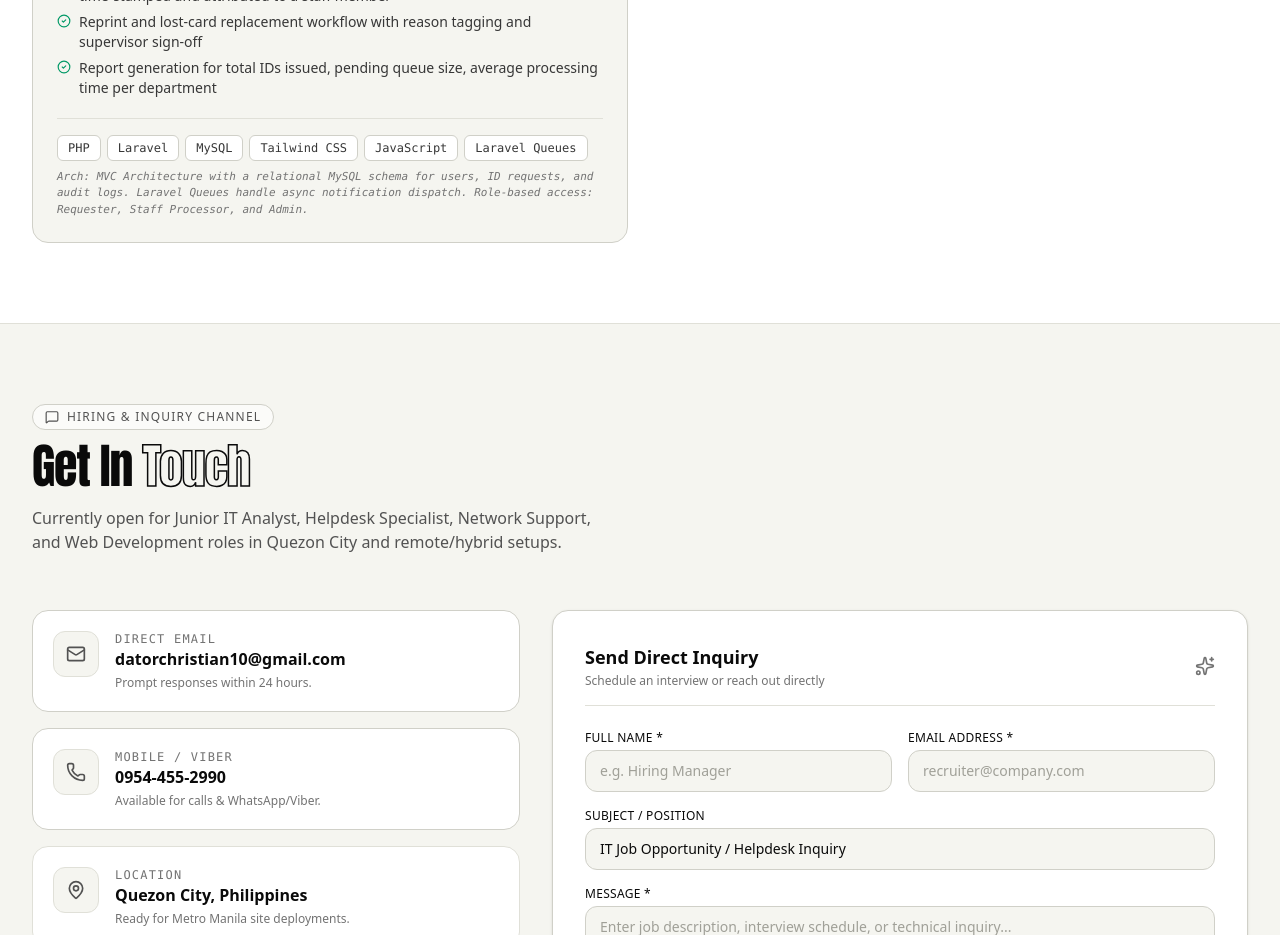
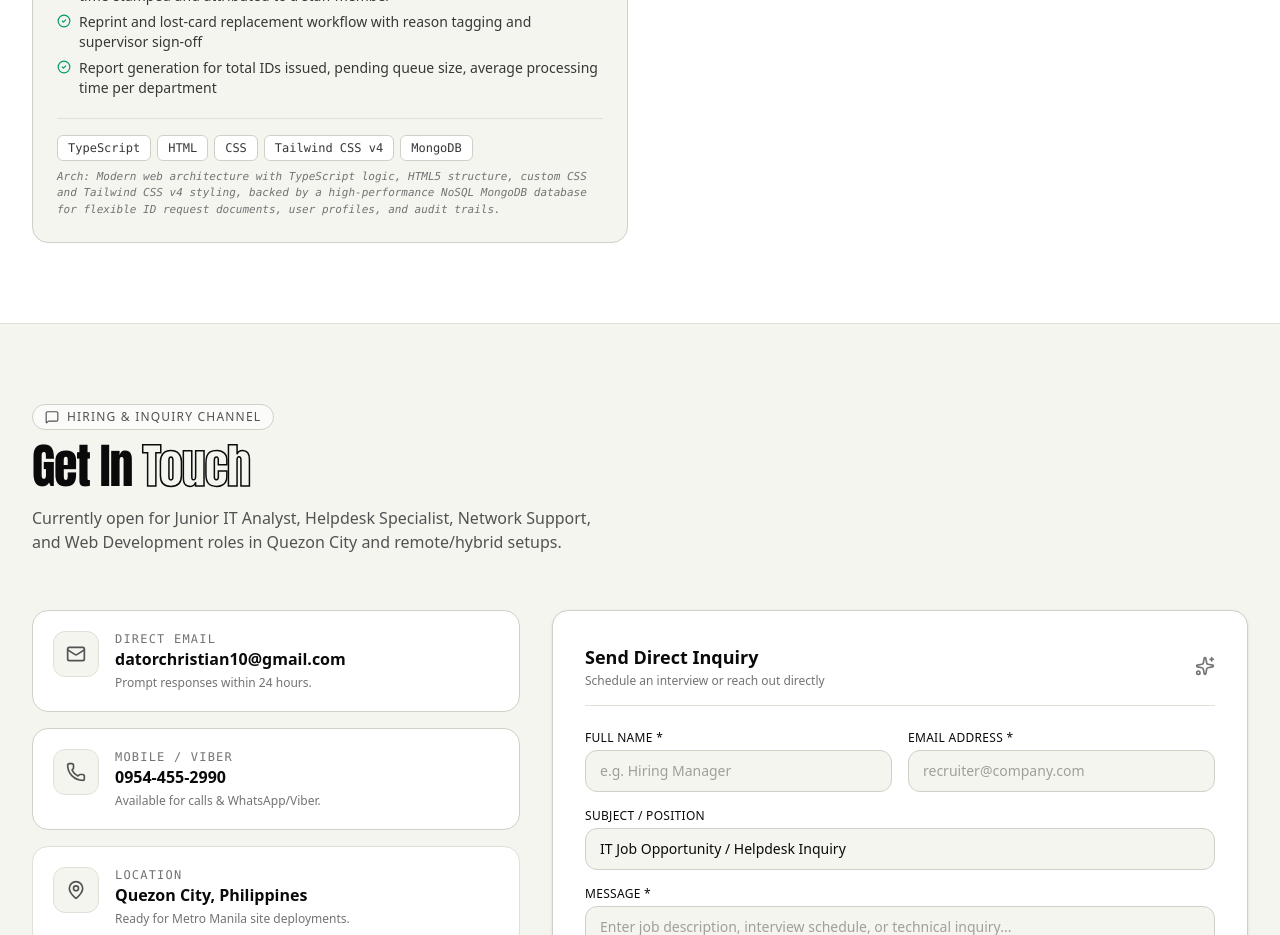
Before and after one commit to Matteoo10/My-Portfolio-Website, a React (Vite) app: page / in a window 1280 px wide. Shown: the part 3480-4415 px from the top of the page. Built offline with nearby package versions, Linux system fonts and the light colour scheme.

Commit message:
Update ID Management System tech stack tags to TypeScript, HTML, CSS, Tailwind CSS v4, and MongoDB

```diff
--- a/src/data/resumeData.ts
+++ b/src/data/resumeData.ts
@@ -284,11 +284,13 @@ export const skillGroups: SkillGroup[] = [
   {
     category: "Web Development & Databases",
     iconName: "Code",
-    description: "Building web platforms and application logic.",
+    description: "Building modern web applications and NoSQL database schemas.",
     skills: [
-      { name: "C++ Programming", level: 25, highlight: true },
-      { name: "Laravel Blade Syntax", level: 28, highlight: true },
-      { name: "JavaScript", level: 30, highlight: true }
+      { name: "TypeScript", level: 65, highlight: true },
+      { name: "HTML & CSS", level: 75, highlight: true },
+      { name: "Tailwind CSS v4", level: 70, highlight: true },
+      { name: "MongoDB Database", level: 60, highlight: true },
+      { name: "C++ Programming", level: 25 }
     ]
   }
 ];
@@ -343,8 +345,8 @@ export const projects: ProjectItem[] = [
       "Reprint and lost-card replacement workflow with reason tagging and supervisor sign-off",
       "Report generation for total IDs issued, pending queue size, average processing time per department"
     ],
-    techStack: ["PHP", "Laravel", "MySQL", "Tailwind CSS", "JavaScript", "Laravel Queues"],
-    architecture: "MVC Architecture with a relational MySQL schema for users, ID requests, and audit logs. Laravel Queues handle async notification dispatch. Role-based access: Requester, Staff Processor, and Admin.",
+    techStack: ["TypeScript", "HTML", "CSS", "Tailwind CSS v4", "MongoDB"],
+    architecture: "Modern web architecture with TypeScript logic, HTML5 structure, custom CSS and Tailwind CSS v4 styling, backed by a high-performance NoSQL MongoDB database for flexible ID request documents, user profiles, and audit trails.",
     demoType: "id-management"
   }
 ];
```
